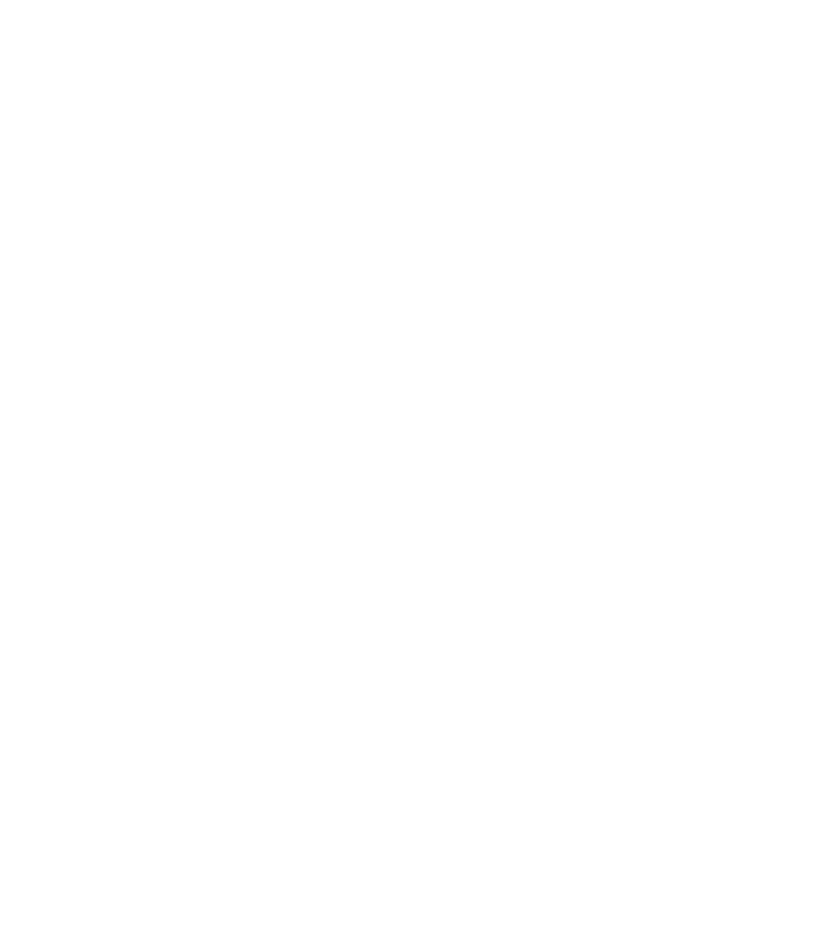
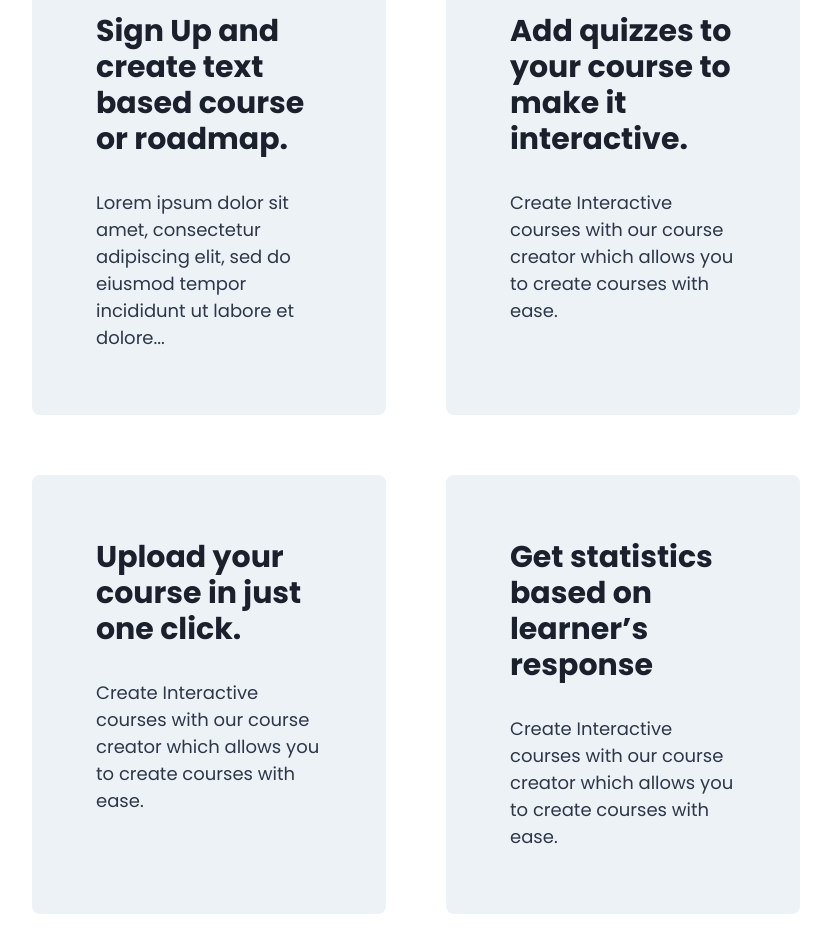
Before and after one commit to TeamRoadmap/Creator-Frontend, a Next.js app: page / in a window 1280 px wide. Shown: the part 2694-3646 px from the top of the page, without its empty margins (224-1055 px from the left). Before the commit the page ends 2376 px from the top, so only its background shows below. Built offline with nearby package versions, Linux system fonts and the light colour scheme.

Commit message:
feat(How): add how it works section

```diff
--- a/components/LandingPage/How.js
+++ b/components/LandingPage/How.js
@@ -0,0 +1,115 @@
+import {
+	Button,
+	Flex,
+	Heading,
+	Stack,
+	Text,
+	Avatar,
+	Wrap,
+	WrapItem,
+	useColorModeValue,
+	SimpleGrid,
+	Box,
+} from "@chakra-ui/react";
+
+const How = () => {
+	return (
+		<>
+			<Stack
+				direction={"column"}
+				p={{ base: "2rem", md: "4rem" }}
+				spacing="2rem"
+				margin={{ base: "2rem", md: "4rem", lg: "6rem", xl: "12rem" }}
+				justify={"center"}
+			>
+				<Heading align="center" colorScheme={"white"}>
+					How it works??
+				</Heading>
+				<SimpleGrid columns={2} spacingX="60px" spacingY="60px">
+					<Box rounded={"8px"} bg={useColorModeValue("gray.100", "gray.700")}>
+						<Flex
+							direction={"column"}
+							p={{ base: "2rem", md: "3rem", lg: "4rem" }}
+							gap="2rem"
+						>
+							<Heading fontSize={{ base: "xl", md: "2xl", lg: "3xl" }}>
+								<Text as={"span"} position={"relative"}>
+									Sign Up and create text based course or roadmap.
+								</Text>
+							</Heading>
+							<Text
+								fontSize={{ base: "md", lg: "lg" }}
+								color={useColorModeValue("gray.700", "gray.300")}
+							>
+								Lorem ipsum dolor sit amet, consectetur adipiscing elit, sed do
+								eiusmod tempor incididunt ut labore et dolore...
+							</Text>
+						</Flex>
+					</Box>
+					<Box rounded={"8px"} bg={useColorModeValue("gray.100", "gray.700")}>
+						<Flex
+							direction={"column"}
+							p={{ base: "2rem", md: "3rem", lg: "4rem" }}
+							gap="2rem"
+						>
+							<Heading fontSize={{ base: "xl", md: "2xl", lg: "3xl" }}>
+								<Text as={"span"} position={"relative"}>
+									Add quizzes to your course to make it interactive.
+								</Text>
+							</Heading>
+							<Text
+								fontSize={{ base: "md", lg: "lg" }}
+								color={useColorModeValue("gray.700", "gray.300")}
+							>
+								Create Interactive courses with our course creator which allows
+								you to create courses with ease.
+							</Text>
+						</Flex>
+					</Box>
+					<Box rounded={"8px"} bg={useColorModeValue("gray.100", "gray.700")}>
+						<Flex
+							direction={"column"}
+							p={{ base: "2rem", md: "3rem", lg: "4rem" }}
+							gap="2rem"
+						>
+							<Heading fontSize={{ base: "xl", md: "2xl", lg: "3xl" }}>
+								<Text as={"span"} position={"relative"}>
+									Upload your course in just one click.{" "}
+								</Text>
+							</Heading>
+							<Text
+								fontSize={{ base: "md", lg: "lg" }}
+								color={useColorModeValue("gray.700", "gray.300")}
+							>
+								Create Interactive courses with our course creator which allows
+								you to create courses with ease.
+							</Text>
+						</Flex>
+					</Box>
+					<Box rounded={"8px"} bg={useColorModeValue("gray.100", "gray.700")}>
+						<Flex
+							direction={"column"}
+							p={{ base: "2rem", md: "3rem", lg: "4rem" }}
+							gap="2rem"
+						>
+							<Heading fontSize={{ base: "xl", md: "2xl", lg: "3xl" }}>
+								<Text as={"span"} position={"relative"}>
+									Get statistics based on learner’s response{" "}
+								</Text>
+							</Heading>
+							<Text
+								fontSize={{ base: "md", lg: "lg" }}
+								color={useColorModeValue("gray.700", "gray.300")}
+							>
+								Create Interactive courses with our course creator which allows
+								you to create courses with ease.
+							</Text>
+						</Flex>
+					</Box>
+				</SimpleGrid>
+			</Stack>
+		</>
+	);
+};
+
+export default How;
--- a/pages/index.js
+++ b/pages/index.js
@@ -1,12 +1,10 @@
 import Head from "next/head";
-import { useColorMode } from "@chakra-ui/react";
 import Navbar from "../components/LandingPage/Navbar";
 import Header from "../components/LandingPage/Header";
 import About from "../components/LandingPage/About";
+import How from "../components/LandingPage/How";
 
 export default function Home() {
-	// const { colorMode, toggleColorMode } = useColorMode();
-
 	return (
 		<>
 			<Head>
@@ -20,9 +18,7 @@ export default function Home() {
 			<Navbar />
 			<Header />
 			<About />
-			{/* <Button onClick={toggleColorMode}>
-				Toggle {colorMode === "light" ? "Dark" : "Light"}
-			</Button> */}
+			<How />
 		</>
 	);
 }
```
